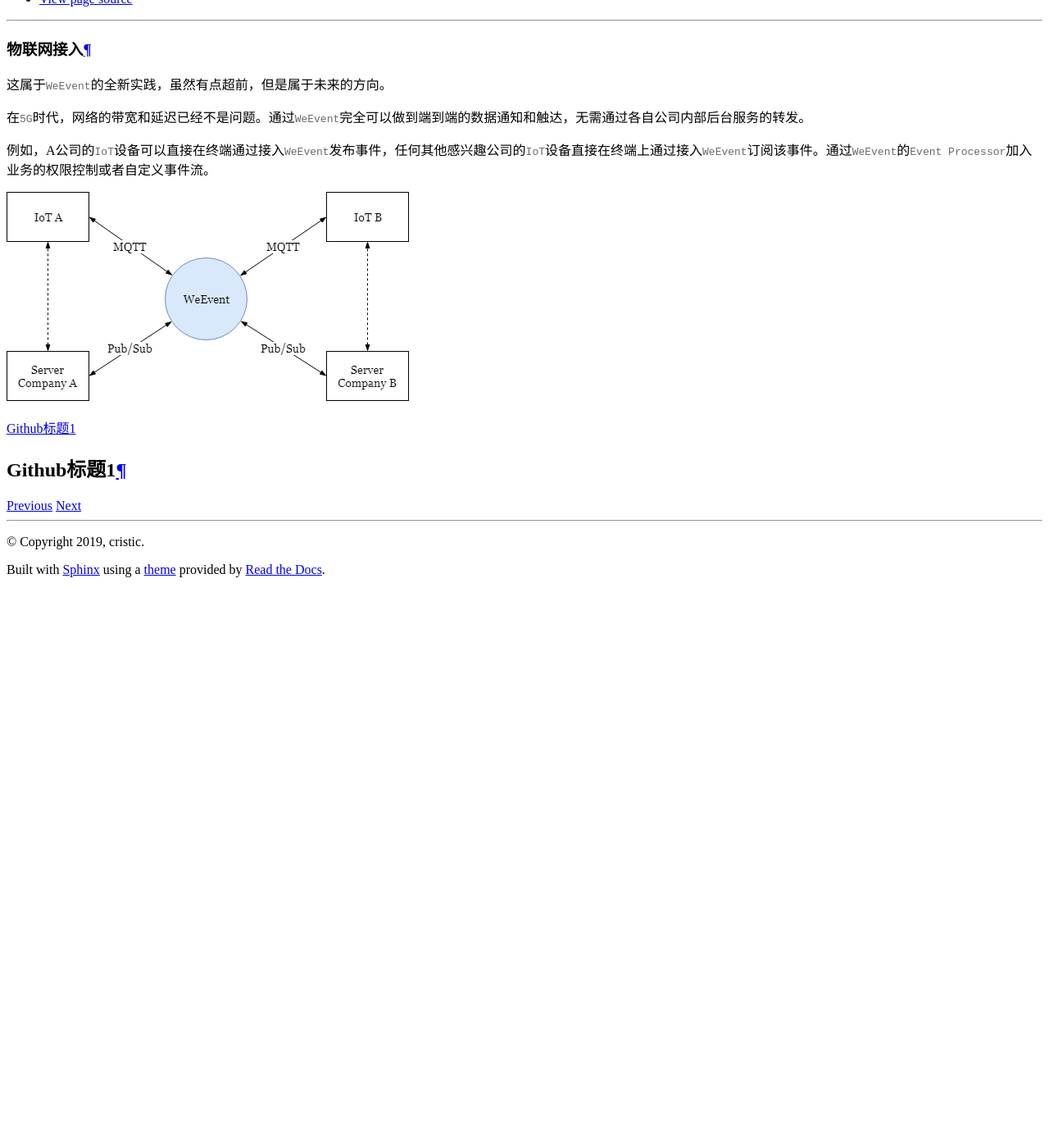
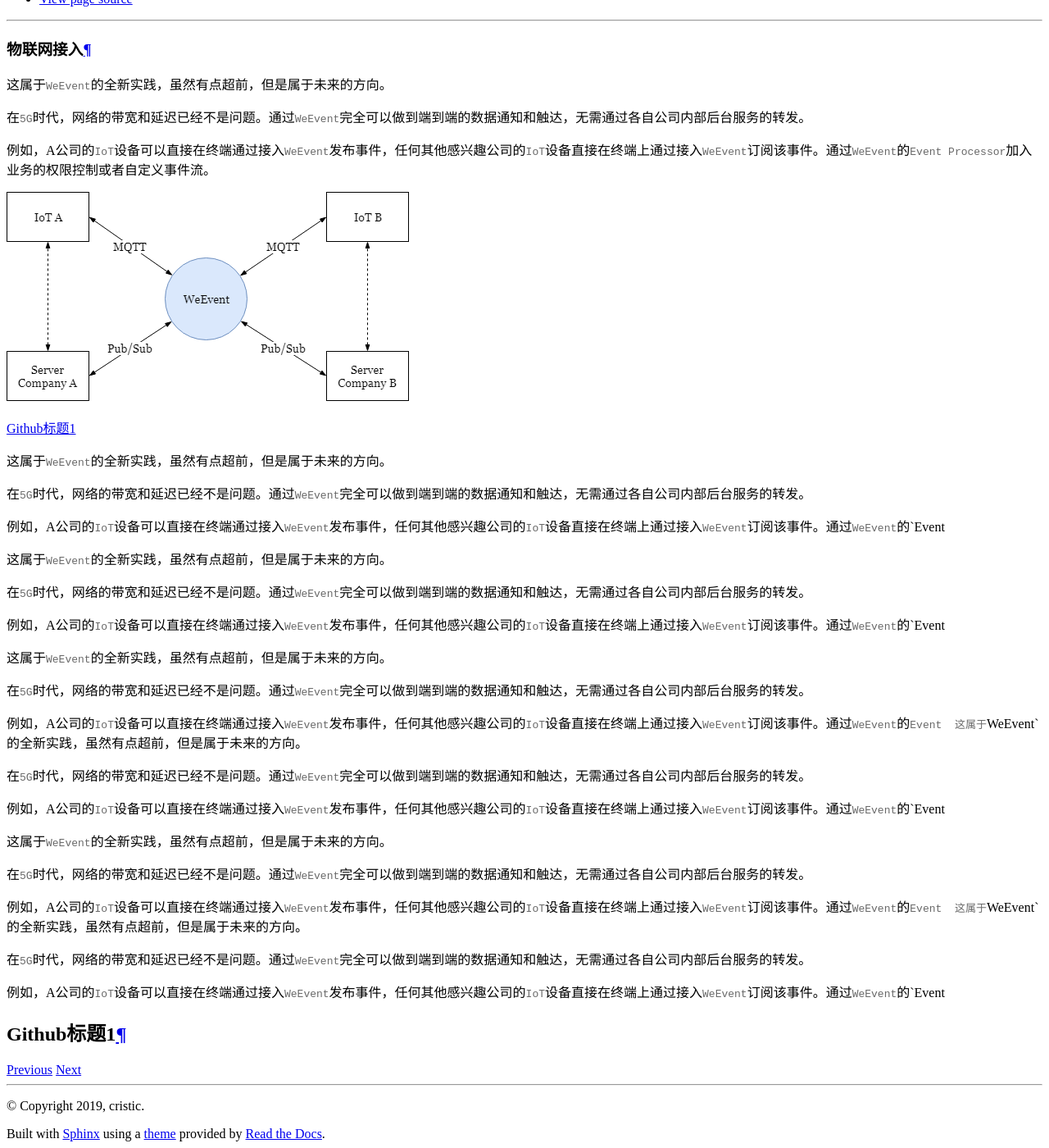
Before and after one commit to WeBankBlockchain/WeEvent-docs, a Sphinx documentation site: the page built from docs/scarino/iot.md, in a window 1280 px wide and 1400 px high, scrolled down 423 px. Shown: the whole window at 82% size. Built offline with Sphinx 7.4.7 and the Read the Docs theme 2.0.0, drawn with Linux system fonts in a browser that asks for light colours; before the commit the page ends 1135 px from its top, so only the background shows below that.

Commit message:
update file

```diff
--- a/docs/scarino/iot.md
+++ b/docs/scarino/iot.md
@@ -11,4 +11,38 @@
 
 [Github标题1](#github标题1)
 
+这属于`WeEvent`的全新实践，虽然有点超前，但是属于未来的方向。
+
+在`5G`时代，网络的带宽和延迟已经不是问题。通过`WeEvent`完全可以做到端到端的数据通知和触达，无需通过各自公司内部后台服务的转发。
+
+例如，A公司的`IoT`设备可以直接在终端通过接入`WeEvent`发布事件，任何其他感兴趣公司的`IoT`设备直接在终端上通过接入`WeEvent`订阅该事件。通过`WeEvent`的`Event
+
+这属于`WeEvent`的全新实践，虽然有点超前，但是属于未来的方向。
+
+在`5G`时代，网络的带宽和延迟已经不是问题。通过`WeEvent`完全可以做到端到端的数据通知和触达，无需通过各自公司内部后台服务的转发。
+
+例如，A公司的`IoT`设备可以直接在终端通过接入`WeEvent`发布事件，任何其他感兴趣公司的`IoT`设备直接在终端上通过接入`WeEvent`订阅该事件。通过`WeEvent`的`Event
+
+
+这属于`WeEvent`的全新实践，虽然有点超前，但是属于未来的方向。
+
+在`5G`时代，网络的带宽和延迟已经不是问题。通过`WeEvent`完全可以做到端到端的数据通知和触达，无需通过各自公司内部后台服务的转发。
+
+例如，A公司的`IoT`设备可以直接在终端通过接入`WeEvent`发布事件，任何其他感兴趣公司的`IoT`设备直接在终端上通过接入`WeEvent`订阅该事件。通过`WeEvent`的`Event
+这属于`WeEvent`的全新实践，虽然有点超前，但是属于未来的方向。
+
+在`5G`时代，网络的带宽和延迟已经不是问题。通过`WeEvent`完全可以做到端到端的数据通知和触达，无需通过各自公司内部后台服务的转发。
+
+例如，A公司的`IoT`设备可以直接在终端通过接入`WeEvent`发布事件，任何其他感兴趣公司的`IoT`设备直接在终端上通过接入`WeEvent`订阅该事件。通过`WeEvent`的`Event
+
+这属于`WeEvent`的全新实践，虽然有点超前，但是属于未来的方向。
+
+在`5G`时代，网络的带宽和延迟已经不是问题。通过`WeEvent`完全可以做到端到端的数据通知和触达，无需通过各自公司内部后台服务的转发。
+
+例如，A公司的`IoT`设备可以直接在终端通过接入`WeEvent`发布事件，任何其他感兴趣公司的`IoT`设备直接在终端上通过接入`WeEvent`订阅该事件。通过`WeEvent`的`Event
+这属于`WeEvent`的全新实践，虽然有点超前，但是属于未来的方向。
+
+在`5G`时代，网络的带宽和延迟已经不是问题。通过`WeEvent`完全可以做到端到端的数据通知和触达，无需通过各自公司内部后台服务的转发。
+
+例如，A公司的`IoT`设备可以直接在终端通过接入`WeEvent`发布事件，任何其他感兴趣公司的`IoT`设备直接在终端上通过接入`WeEvent`订阅该事件。通过`WeEvent`的`Event
 ### Github标题1
```
